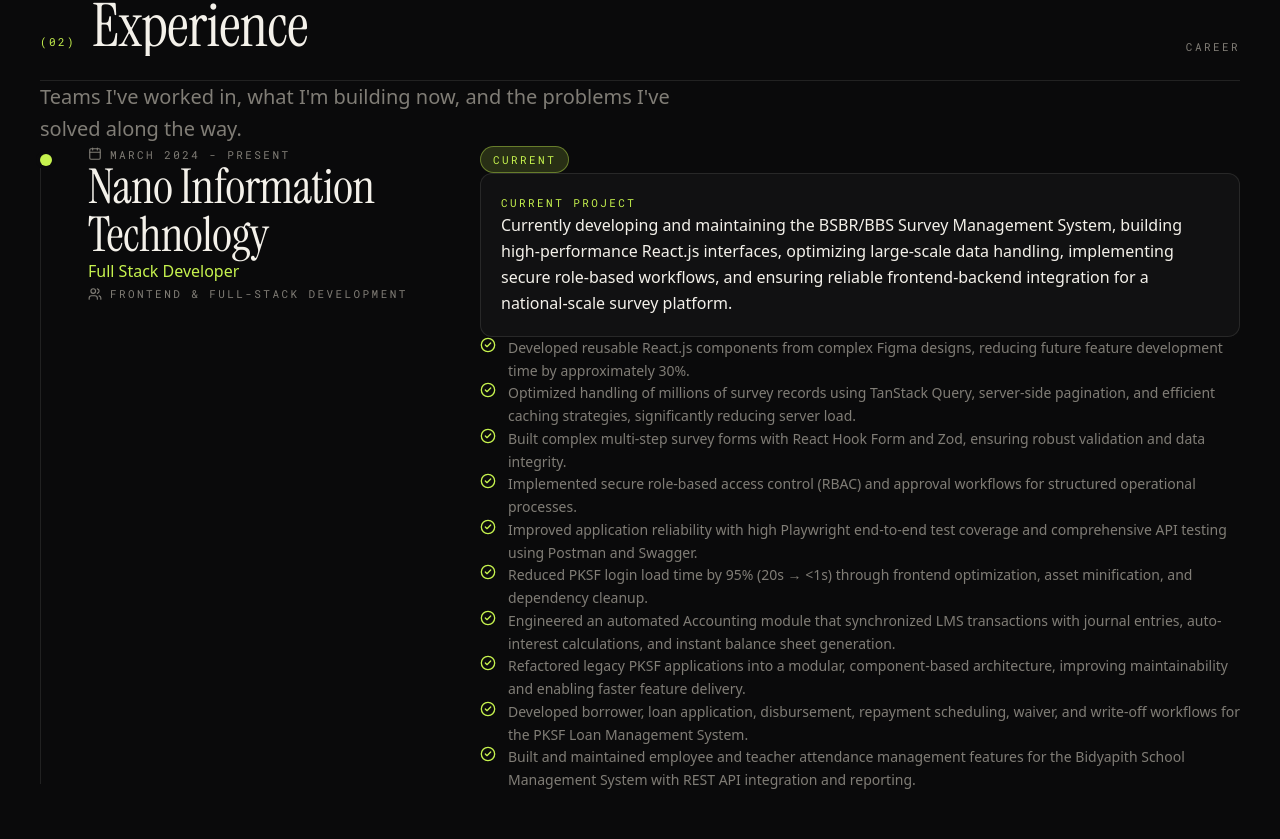
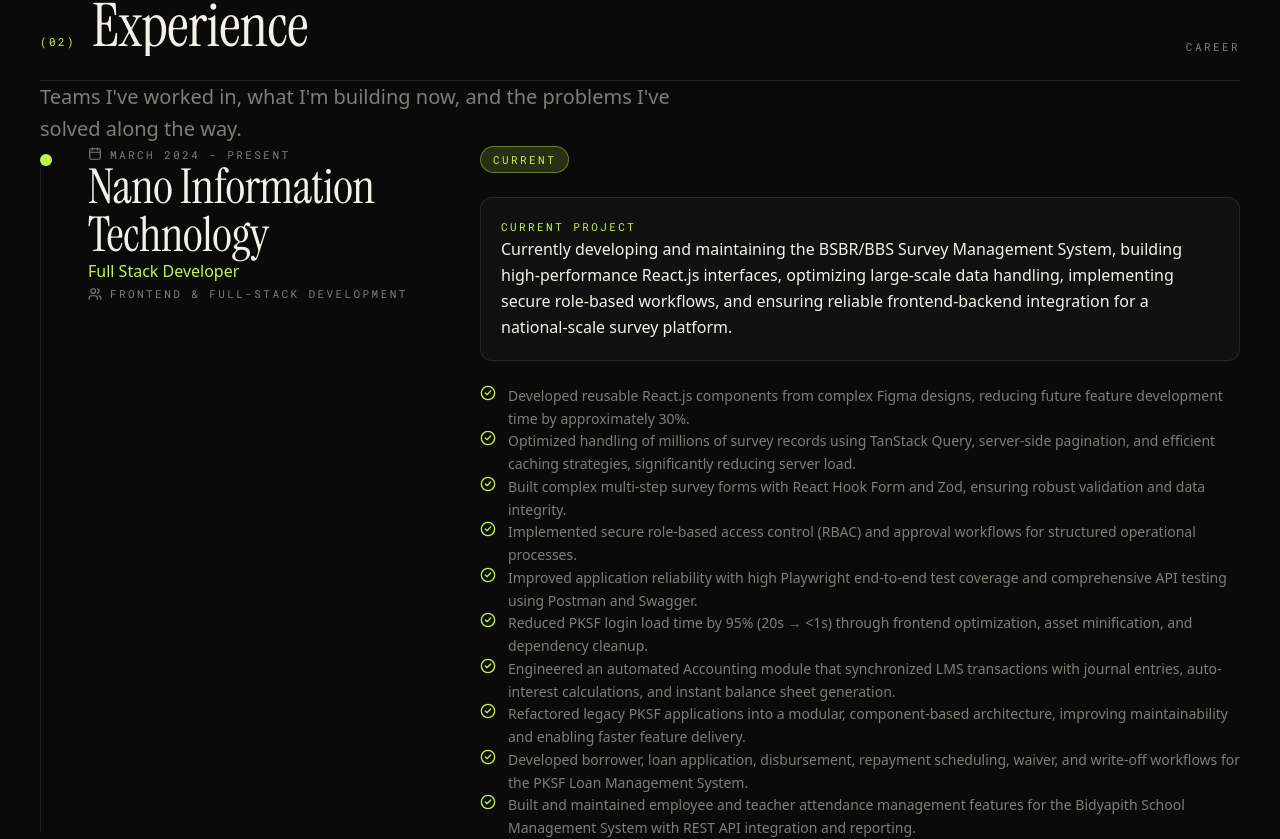
Before and after one commit to MohammedNawazMynulIslam/Portfolio2.0, a Next.js app: page / in a window 1280 px wide. Shown: the part 2483-3322 px from the top of the page. Built offline with nearby package versions, Linux system fonts and the light colour scheme; a web font is replaced by a local one.

Commit message:
refactor: improve layout and structure of Experience component for better readability

```diff
--- a/src/components/site/Experience.tsx
+++ b/src/components/site/Experience.tsx
@@ -68,13 +68,11 @@ export function Experience({ experience }: ExperienceProps) {
                 </p>
               </div>
 
-              <div className="lg:col-span-8">
+              <div className="lg:col-span-8 flex flex-col gap-6">
   {item.current ? (
-                  <div className="mb-20">
-                    <span className="inline-flex items-center rounded-full border border-accent/40 bg-accent-dim px-3 py-1 label text-accent">
+    <span className="inline-flex w-fit items-center rounded-full border border-accent/40 bg-accent-dim px-3 py-1 label text-accent">
       Current
     </span>
-                  </div>
   ) : null}
 
   {item.current && item.currentProject ? (
@@ -87,7 +85,7 @@ export function Experience({ experience }: ExperienceProps) {
   ) : null}
 
   {item.achievements.length > 0 ? (
-                  <ul className="mt-5 space-y-3 my-7">
+    <ul className="space-y-3">
       {item.achievements.map((achievement, i) => (
         <li
           key={i}
```
Lines whose indentation alone changed are shown as unchanged.
